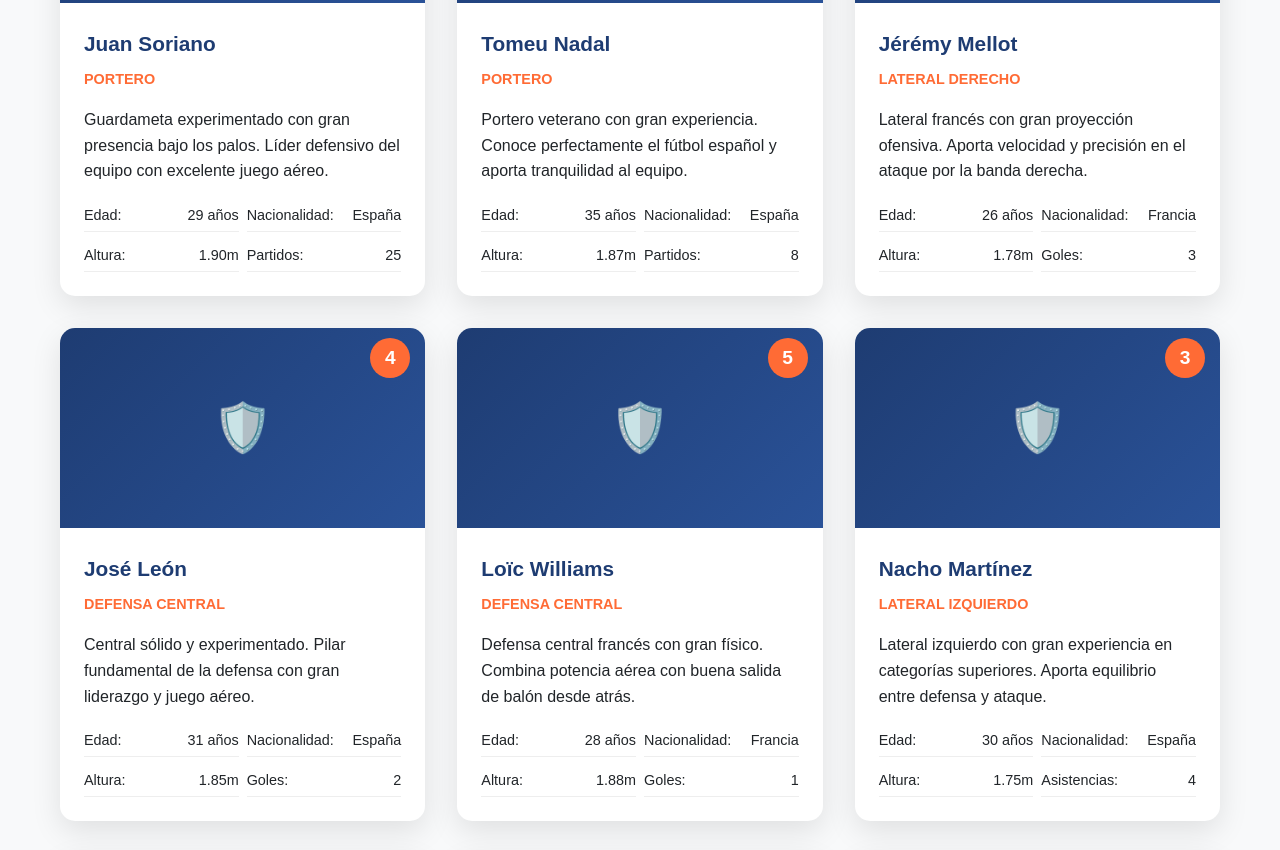
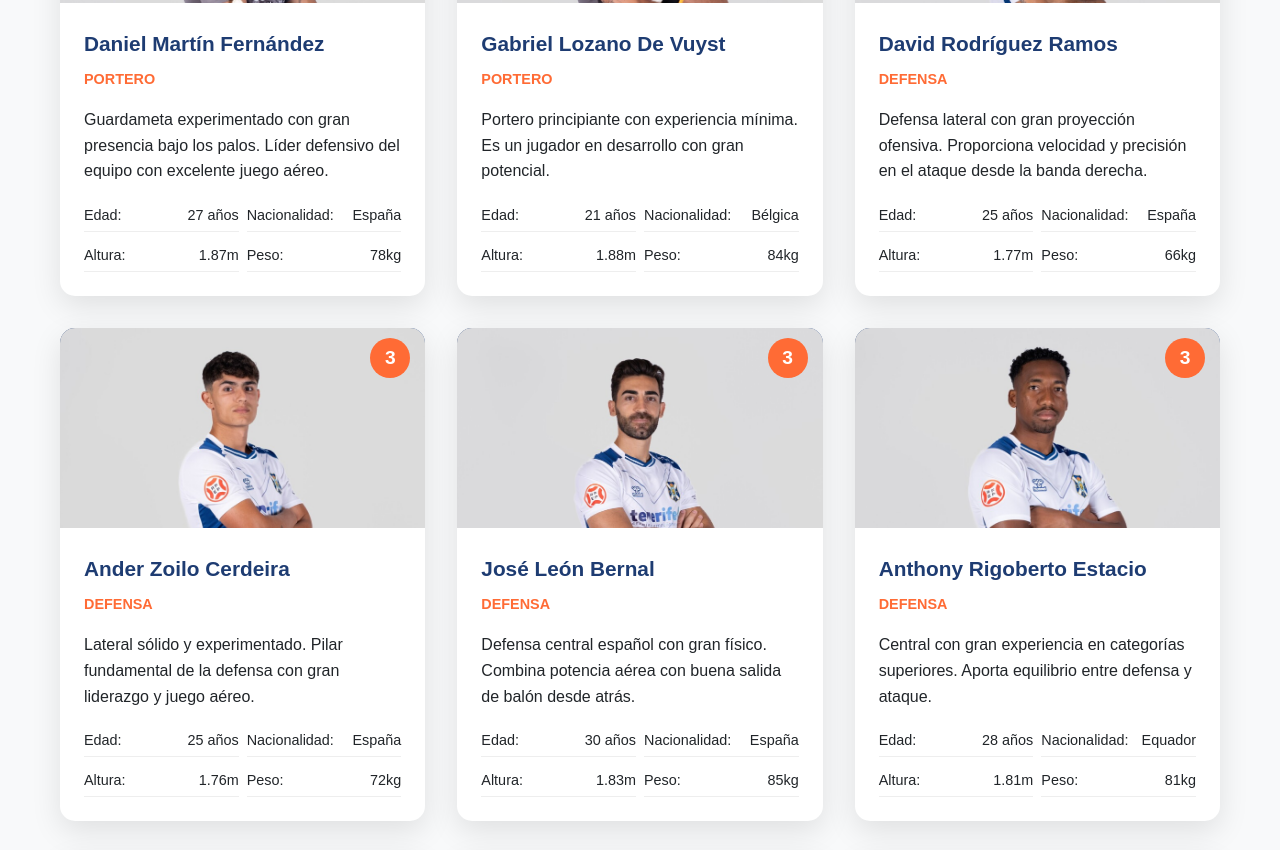
Before and after one commit to LotitoAndrea/sito-spagnolo-calcio-lotito, a plain HTML site: page jugadores.html in a window 1280 px wide. Shown: the part 1634-2484 px from the top of the page. Drawn offline with Linux system fonts and the light colour scheme.

Commit message:
aggiunte prime immagini dei giocatore e notizie
da fare: aggionrare giocatore e aggiungere immagini e metterle anche alle notizie

```diff
--- a/css/styles.css
+++ b/css/styles.css
@@ -126,7 +126,7 @@ body {
 
 .hero {
     background: linear-gradient(rgba(30, 60, 114, 0.8), rgba(42, 82, 152, 0.8)),
-                url('../img/estadio-bg.jpg') center/cover;
+    center/cover;
     color: white;
     padding: 100px 0;
     text-align: center;
--- a/jugadores.html
+++ b/jugadores.html
@@ -323,47 +323,17 @@
                 <!-- PORTEROS -->
                 <div class="player-card" data-position="porteros">
                     <div class="player-image">
+                        <img src="img/jugadores/daniel.png" style="width:100%;object-fit:cover;position:absolute;top:0;left:0;z-index:0;">
                         <div class="player-number">1</div>
-                        🥅
                     </div>
                     <div class="player-info">
-                        <h3 class="player-name">Juan Soriano</h3>
+                        <h3 class="player-name">Daniel Martín Fernández</h3>
                         <p class="player-position">Portero</p>
                         <p>Guardameta experimentado con gran presencia bajo los palos. Líder defensivo del equipo con excelente juego aéreo.</p>
                         <div class="player-stats">
                             <div class="stat-item">
                                 <span>Edad:</span>
-                                <span>29 años</span>
-                            </div>
-                            <div class="stat-item">
-                                <span>Nacionalidad:</span>
-                                <span>España</span>
-                            </div>
-                            <div class="stat-item">
-                                <span>Altura:</span>
-                                <span>1.90m</span>
-                            </div>
-                            <div class="stat-item">
-                                <span>Partidos:</span>
-                                <span>25</span>
-                            </div>
-                        </div>
-                    </div>
-                </div>
-
-                <div class="player-card" data-position="porteros">
-                    <div class="player-image">
-                        <div class="player-number">13</div>
-                        🥅
-                    </div>
-                    <div class="player-info">
-                        <h3 class="player-name">Tomeu Nadal</h3>
-                        <p class="player-position">Portero</p>
-                        <p>Portero veterano con gran experiencia. Conoce perfectamente el fútbol español y aporta tranquilidad al equipo.</p>
-                        <div class="player-stats">
-                            <div class="stat-item">
-                                <span>Edad:</span>
-                                <span>35 años</span>
+                                <span>27 años</span>
                             </div>
                             <div class="stat-item">
                                 <span>Nacionalidad:</span>
@@ -374,8 +344,38 @@
                                 <span>1.87m</span>
                             </div>
                             <div class="stat-item">
-                                <span>Partidos:</span>
-                                <span>8</span>
+                                <span>Peso:</span>
+                                <span>78kg</span>
+                            </div>
+                        </div>
+                    </div>
+                </div>
+
+                <div class="player-card" data-position="porteros">
+                    <div class="player-image">
+                        <img src="img/jugadores/gabriel.png" style="width:100%;object-fit:cover;position:absolute;top:0;left:0;z-index:0;">
+                        <div class="player-number">13</div>
+                    </div>
+                    <div class="player-info">
+                        <h3 class="player-name">Gabriel Lozano De Vuyst</h3>
+                        <p class="player-position">Portero</p>
+                        <p>Portero principiante con experiencia mínima. Es un jugador en desarrollo con gran potencial.</p>
+                        <div class="player-stats">
+                            <div class="stat-item">
+                                <span>Edad:</span>
+                                <span>21 años</span>
+                            </div>
+                            <div class="stat-item">
+                                <span>Nacionalidad:</span>
+                                <span>Bélgica</span>
+                            </div>
+                            <div class="stat-item">
+                                <span>Altura:</span>
+                                <span>1.88m</span>
+                            </div>
+                            <div class="stat-item">
+                                <span>Peso:</span>
+                                <span>84kg</span>
                             </div>
                         </div>
                     </div>
@@ -384,29 +384,29 @@
                 <!-- DEFENSAS -->
                 <div class="player-card" data-position="defensas">
                     <div class="player-image">
+                        <img src="img/jugadores/david.png" style="width:100%;object-fit:cover;position:absolute;top:0;left:0;z-index:0;">
                         <div class="player-number">2</div>
-                        🛡️
                     </div>
                     <div class="player-info">
-                        <h3 class="player-name">Jérémy Mellot</h3>
-                        <p class="player-position">Lateral Derecho</p>
-                        <p>Lateral francés con gran proyección ofensiva. Aporta velocidad y precisión en el ataque por la banda derecha.</p>
+                        <h3 class="player-name">David Rodríguez Ramos</h3>
+                        <p class="player-position">Defensa</p>
+                        <p>Defensa lateral con gran proyección ofensiva. Proporciona velocidad y precisión en el ataque desde la banda derecha.</p>
                         <div class="player-stats">
                             <div class="stat-item">
                                 <span>Edad:</span>
-                                <span>26 años</span>
+                                <span>25 años</span>
                             </div>
                             <div class="stat-item">
                                 <span>Nacionalidad:</span>
-                                <span>Francia</span>
+                                <span>España</span>
                             </div>
                             <div class="stat-item">
                                 <span>Altura:</span>
-                                <span>1.78m</span>
+                                <span>1.77m</span>
                             </div>
                             <div class="stat-item">
-                                <span>Goles:</span>
-                                <span>3</span>
+                                <span>Peso:</span>
+                                <span>66kg</span>
                             </div>
                         </div>
                     </div>
@@ -414,17 +414,17 @@
 
                 <div class="player-card" data-position="defensas">
                     <div class="player-image">
-                        <div class="player-number">4</div>
-                        🛡️
+                        <img src="img/jugadores/ander.png" style="width:100%;object-fit:cover;position:absolute;top:0;left:0;z-index:0;">
+                        <div class="player-number">3</div>
                     </div>
                     <div class="player-info">
-                        <h3 class="player-name">José León</h3>
-                        <p class="player-position">Defensa Central</p>
-                        <p>Central sólido y experimentado. Pilar fundamental de la defensa con gran liderazgo y juego aéreo.</p>
+                        <h3 class="player-name">Ander Zoilo Cerdeira</h3>
+                        <p class="player-position">Defensa</p>
+                        <p>Lateral sólido y experimentado. Pilar fundamental de la defensa con gran liderazgo y juego aéreo.</p>
                         <div class="player-stats">
                             <div class="stat-item">
                                 <span>Edad:</span>
-                                <span>31 años</span>
+                                <span>25 años</span>
                             </div>
                             <div class="stat-item">
                                 <span>Nacionalidad:</span>
@@ -432,11 +432,11 @@
                             </div>
                             <div class="stat-item">
                                 <span>Altura:</span>
-                                <span>1.85m</span>
+                                <span>1.76m</span>
                             </div>
                             <div class="stat-item">
-                                <span>Goles:</span>
-                                <span>2</span>
+                                <span>Peso:</span>
+                                <span>72kg</span>
                             </div>
                         </div>
                     </div>
@@ -444,43 +444,13 @@
 
                 <div class="player-card" data-position="defensas">
                     <div class="player-image">
-                        <div class="player-number">5</div>
-                        🛡️
+                        <img src="img/jugadores/jose.png" style="width:100%;object-fit:cover;position:absolute;top:0;left:0;z-index:0;">
+                        <div class="player-number">3</div>
                     </div>
                     <div class="player-info">
-                        <h3 class="player-name">Loïc Williams</h3>
-                        <p class="player-position">Defensa Central</p>
-                        <p>Defensa central francés con gran físico. Combina potencia aérea con buena salida de balón desde atrás.</p>
-                        <div class="player-stats">
-                            <div class="stat-item">
-                                <span>Edad:</span>
-                                <span>28 años</span>
-                            </div>
-                            <div class="stat-item">
-                                <span>Nacionalidad:</span>
-                                <span>Francia</span>
-                            </div>
-                            <div class="stat-item">
-                                <span>Altura:</span>
-                                <span>1.88m</span>
-                            </div>
-                            <div class="stat-item">
-                                <span>Goles:</span>
-                                <span>1</span>
-                            </div>
-                        </div>
-                    </div>
-                </div>
-
-                <div class="player-card" data-position="defensas">
-                    <div class="player-image">
-                        <div class="player-number">3</div>
-                        🛡️
-                    </div>
-                    <div class="player-info">
-                        <h3 class="player-name">Nacho Martínez</h3>
-                        <p class="player-position">Lateral Izquierdo</p>
-                        <p>Lateral izquierdo con gran experiencia en categorías superiores. Aporta equilibrio entre defensa y ataque.</p>
+                        <h3 class="player-name">José León Bernal</h3>
+                        <p class="player-position">Defensa</p>
+                        <p>Defensa central español con gran físico. Combina potencia aérea con buena salida de balón desde atrás.</p>
                         <div class="player-stats">
                             <div class="stat-item">
                                 <span>Edad:</span>
@@ -492,11 +462,41 @@
                             </div>
                             <div class="stat-item">
                                 <span>Altura:</span>
-                                <span>1.75m</span>
+                                <span>1.83m</span>
                             </div>
                             <div class="stat-item">
-                                <span>Asistencias:</span>
-                                <span>4</span>
+                                <span>Peso:</span>
+                                <span>85kg</span>
+                            </div>
+                        </div>
+                    </div>
+                </div>
+
+                <div class="player-card" data-position="defensas">
+                    <div class="player-image">
+                        <img src="img/jugadores/anthony.png" style="width:100%;object-fit:cover;position:absolute;top:0;left:0;z-index:0;">
+                        <div class="player-number">3</div>
+                    </div>
+                    <div class="player-info">
+                        <h3 class="player-name">Anthony Rigoberto Estacio</h3>
+                        <p class="player-position">Defensa</p>
+                        <p>Central con gran experiencia en categorías superiores. Aporta equilibrio entre defensa y ataque.</p>
+                        <div class="player-stats">
+                            <div class="stat-item">
+                                <span>Edad:</span>
+                                <span>28 años</span>
+                            </div>
+                            <div class="stat-item">
+                                <span>Nacionalidad:</span>
+                                <span>Equador</span>
+                            </div>
+                            <div class="stat-item">
+                                <span>Altura:</span>
+                                <span>1.81m</span>
+                            </div>
+                            <div class="stat-item">
+                                <span>Peso:</span>
+                                <span>81kg</span>
                             </div>
                         </div>
                     </div>
@@ -706,6 +706,7 @@
                         <li><a href="jugadores.html">Plantilla</a></li>
                         <li><a href="calendario.html">Calendario</a></li>
                         <li><a href="contacto.html">Contacto</a></li>
+                        <li><a href="https://files.laliga.es/pdfs_estadios/estadio-heliodoro-rodriguez-lopez.pdf" target="_blank">📄 Guía del Estadio</a></li>
                     </ul>
                 </div>
 
```
Also changed, not shown: calendario.html (+1 -0 lines), contacto.html (+10 -1 lines), historia.html (+1 -0 lines), index.html (+8 -5 lines), noticias.html (+1 -0 lines), img/estadio-tenerife.jpg (added), img/jugadores/ander.png (added), img/jugadores/anthony.png (added), img/jugadores/daniel.png (added), img/jugadores/david.png (added), img/jugadores/gabriel.png (added), img/jugadores/jose.png (added), img/noticias/noticia1.png (added), 4 other files.
